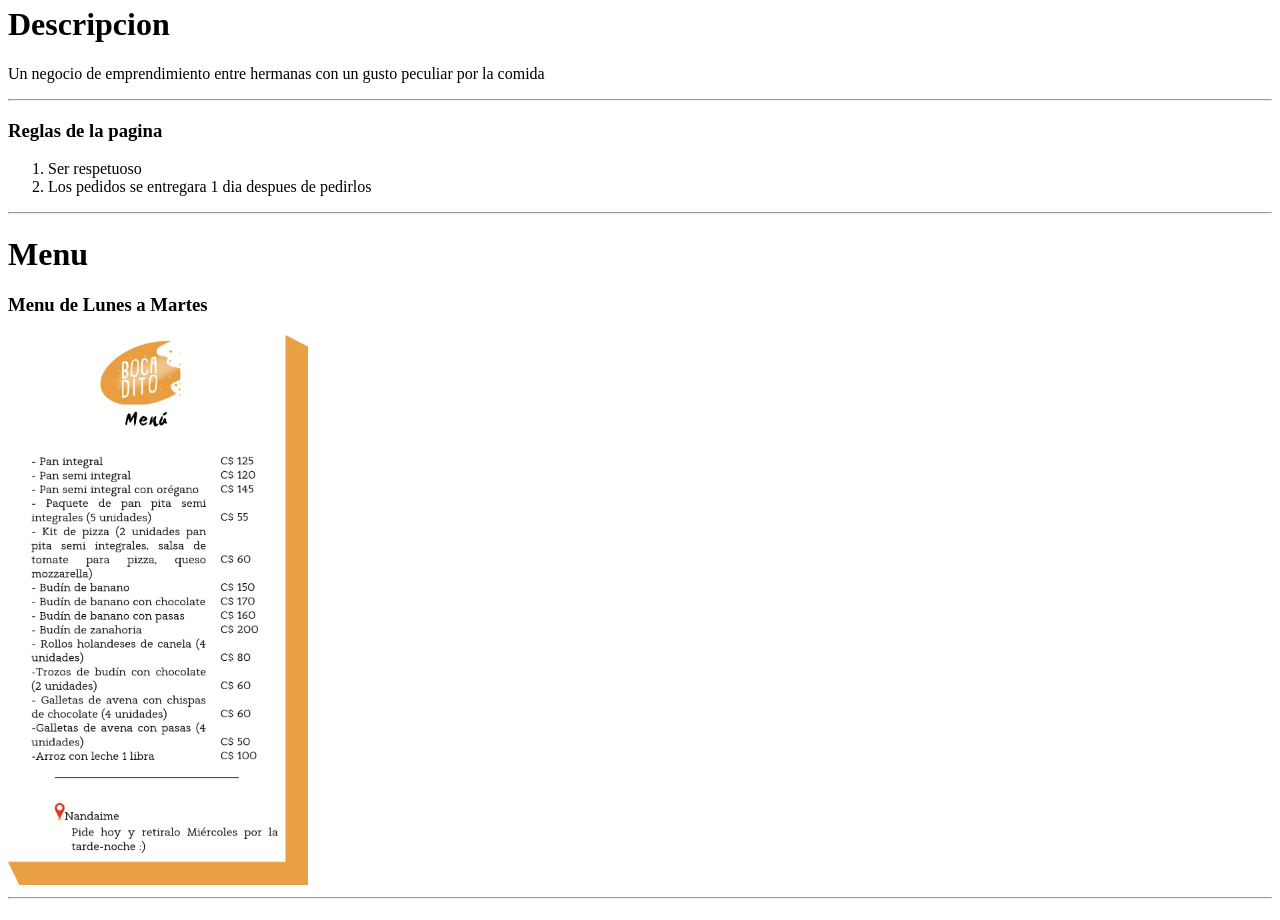
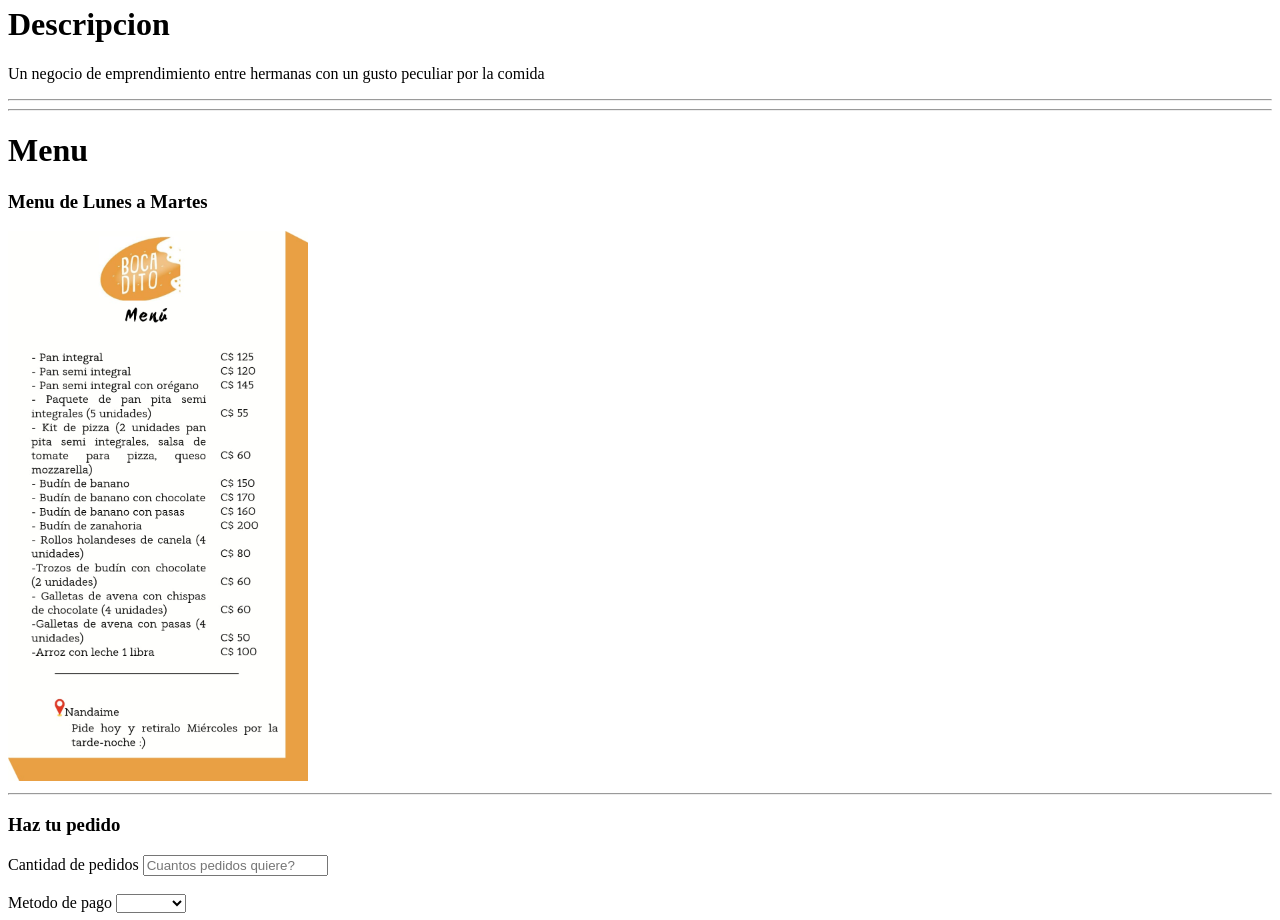
Before and after one commit to masterc18/Bocadito, a plain HTML site: page bocadito.html in a window 1280 px wide. Shown: the part 1220-2140 px from the top of the page. Drawn offline with Linux system fonts and the light colour scheme.

Commit message:
Se elimino el campo rules

```diff
--- a/bocadito.html
+++ b/bocadito.html
@@ -6,12 +6,12 @@
     <meta name="viewport" content="width=device-width, initial-scale=2.0">
     <title>Bocadito</title>
     <link id="icono" rel="icon" href="pictures/logo.ico">
-    <link rel="stylesheet" href="style.css"/>
+    <link rel="stylesheet" href="style.css" />
 </head>
 
 <body>
     <header>
-        <img src="pictures/imagen de logo.jpg" width="600" height="600">
+        <img id="logo" src="pictures/imagen de logo.jpg" width="600" height="600">
     </header>
     <hr>
     <h1 id="Titulo"">Bienvenido a Bocadito</h1>
@@ -58,11 +58,7 @@
         <h1 id="Descripcion">Descripcion</h1>
         <p>Un negocio de emprendimiento entre hermanas con un gusto peculiar por la comida</p>
         <hr>
-        <h3 id="Rules">Reglas de la pagina</h3>
-        <ol>
-            <li>Ser respetuoso</li>
-            <li>Los pedidos se entregara 1 dia despues de pedirlos</li>
-        </ol>
+
         <hr>
         <h1 id="Menu">Menu</h1>
         <h3>Menu de Lunes a Martes </h3>
```
